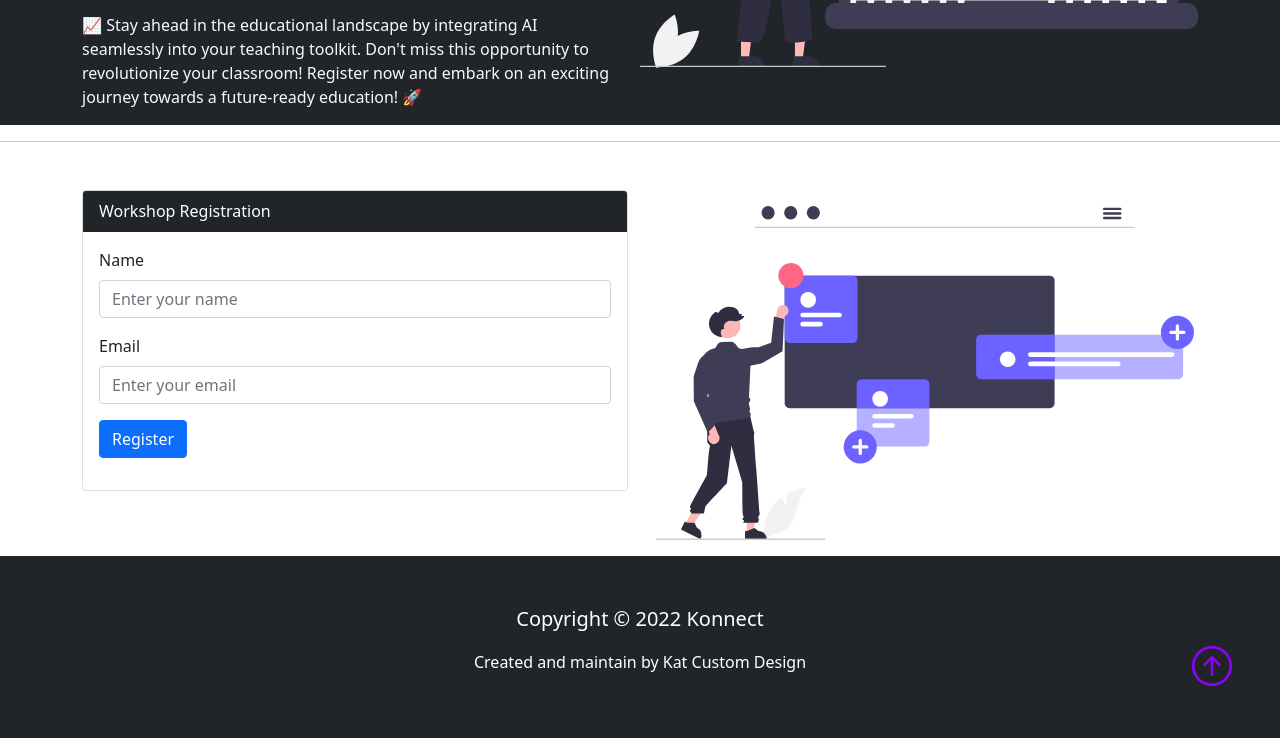
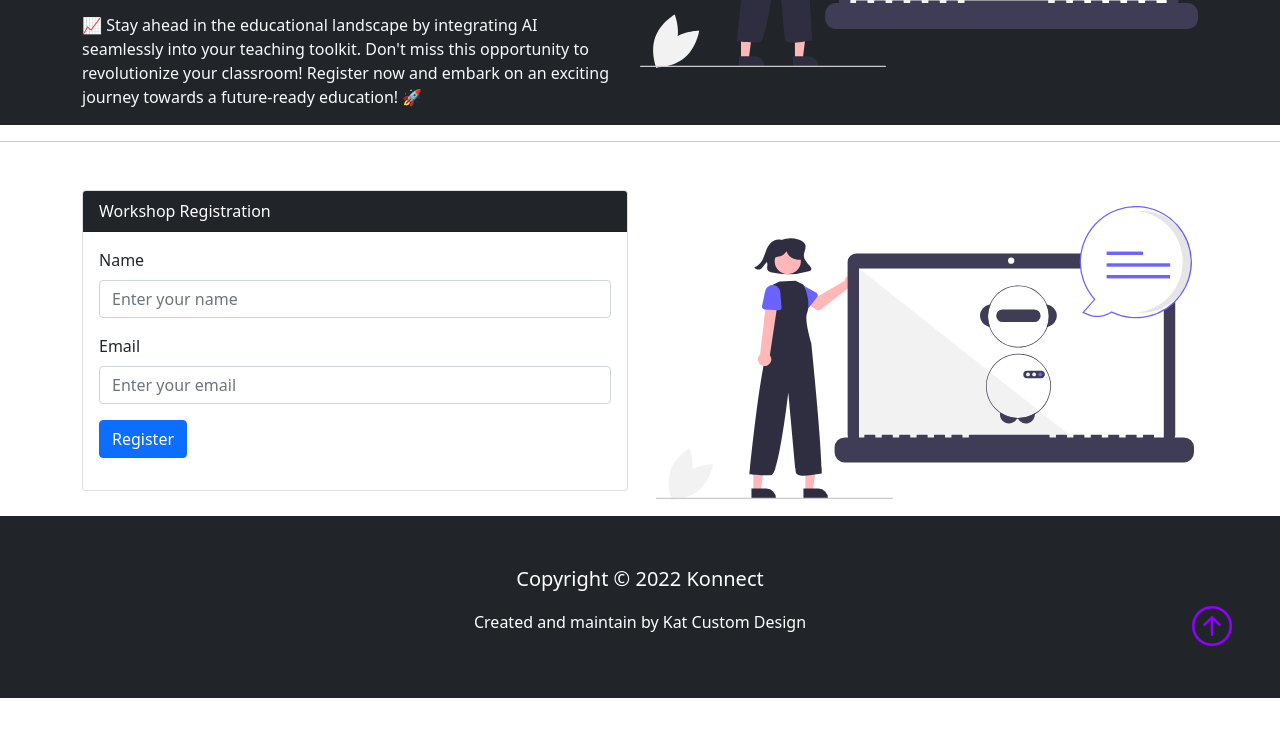
Before and after one commit to JayTee3/workshop, a plain HTML site: page index.html in a window 1280 px wide. Shown: the part 1057-1795 px from the top of the page. After the commit the page ends 1755 px from the top, so only its background shows below. Drawn offline with nearby package versions, Linux system fonts and the light colour scheme; a script that the page names is missing.

Commit message:
update images

```diff
--- a/index.html
+++ b/index.html
@@ -113,7 +113,7 @@
                         </div>
                     </div>
                 </div>
-                <img class="img-fluid w-50 p-3" src="static/showcase.svg" alt="creating customizable documents/ templates">
+                <img class="img-fluid w-50 p-3" src="static/chat-bot.svg" alt="creating customizable documents/ templates">
             </div>
         </div>
       </div>
```
Also changed, not shown: static/chat-bot.svg (added).
